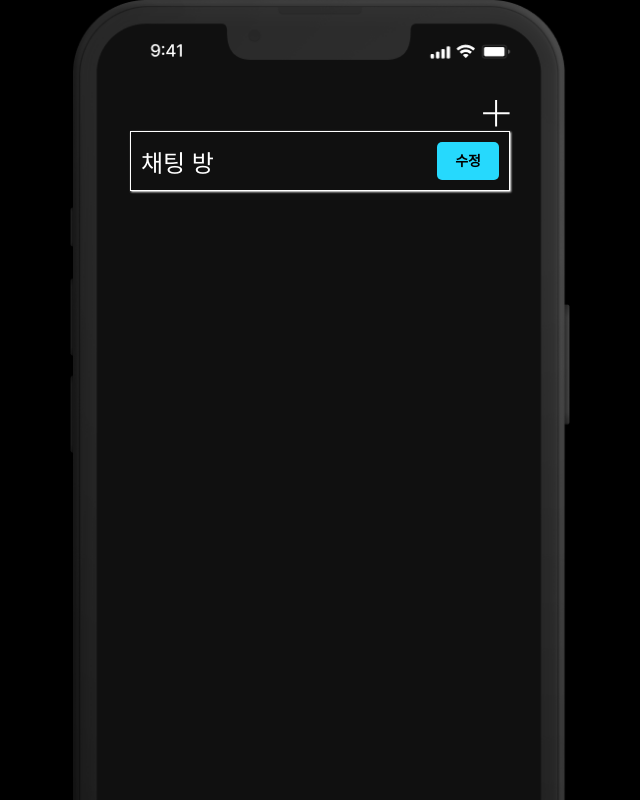
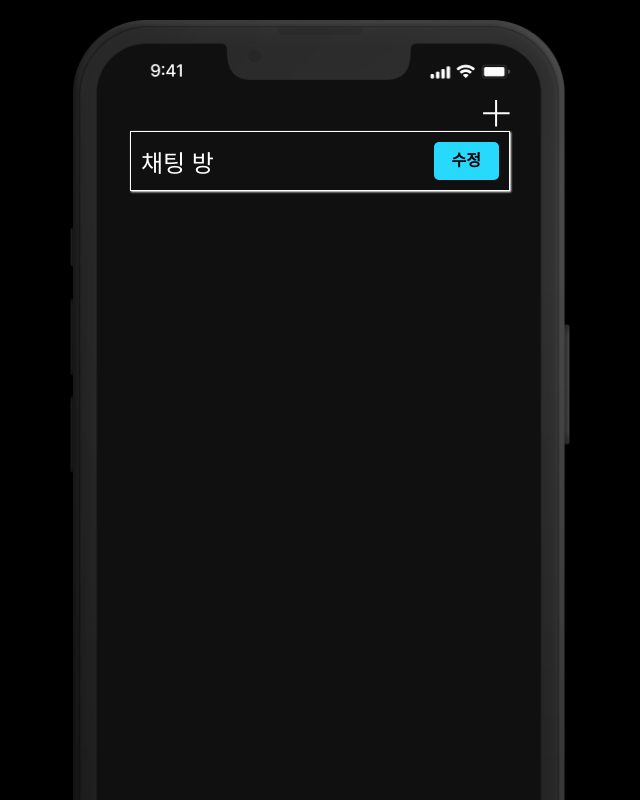
Before and after one commit to hyjoong/chat-ai, a Next.js app: page /chat-list in a window 1280 px wide. Shown: the top 800 px of the page, without its empty margins (320-960 px from the left). Built offline with nearby package versions, Linux system fonts and the light colour scheme.

Commit message:
style: layout & button style 수정

```diff
--- a/components/common/Button/Button.styles.ts
+++ b/components/common/Button/Button.styles.ts
@@ -3,8 +3,8 @@ import styled, { css } from 'styled-components';
 
 const buttonSizes = {
   middle: css`
-    padding: 8px 18px;
-    font-size: 14px;
+    padding: 10px 18px;
+    font-size: 16px;
   `,
   large: css`
     width: 100%;
--- a/components/common/Layout/Layout.styles.ts
+++ b/components/common/Layout/Layout.styles.ts
@@ -6,12 +6,11 @@ export const Container = styled.div`
   height: 100vh;
   padding: 100px 60px;
   margin: 0 auto;
-  /* background-color: black; */
 `;
 
 export const BackgroundImage = styled.img`
   position: absolute;
-  top: 0;
+  top: 20px;
   left: 0;
   width: 100%;
   object-fit: cover;
@@ -20,5 +19,5 @@ export const BackgroundImage = styled.img`
 export const Content = styled.div`
   position: relative;
   z-index: 1;
-  height: 100%;
+  height: 850px;
 `;
```
